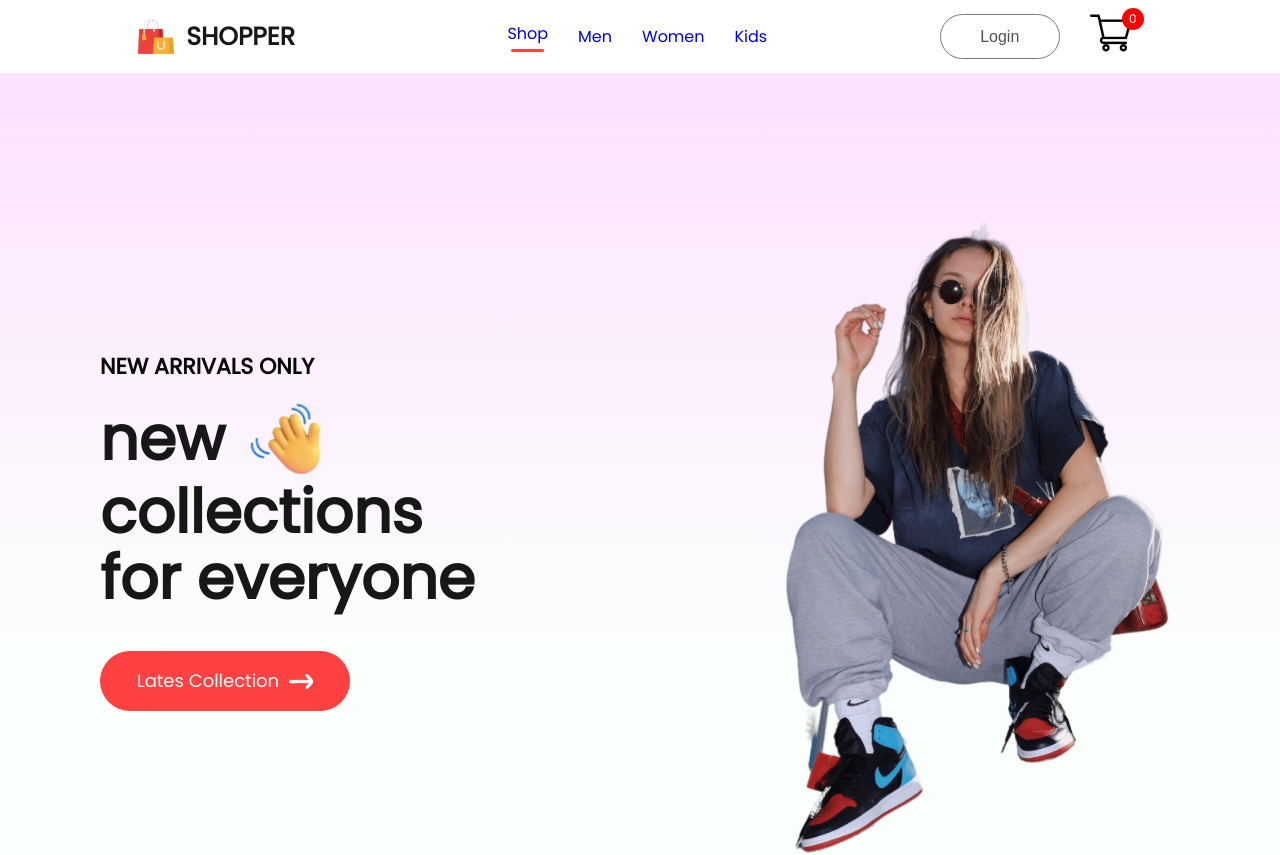
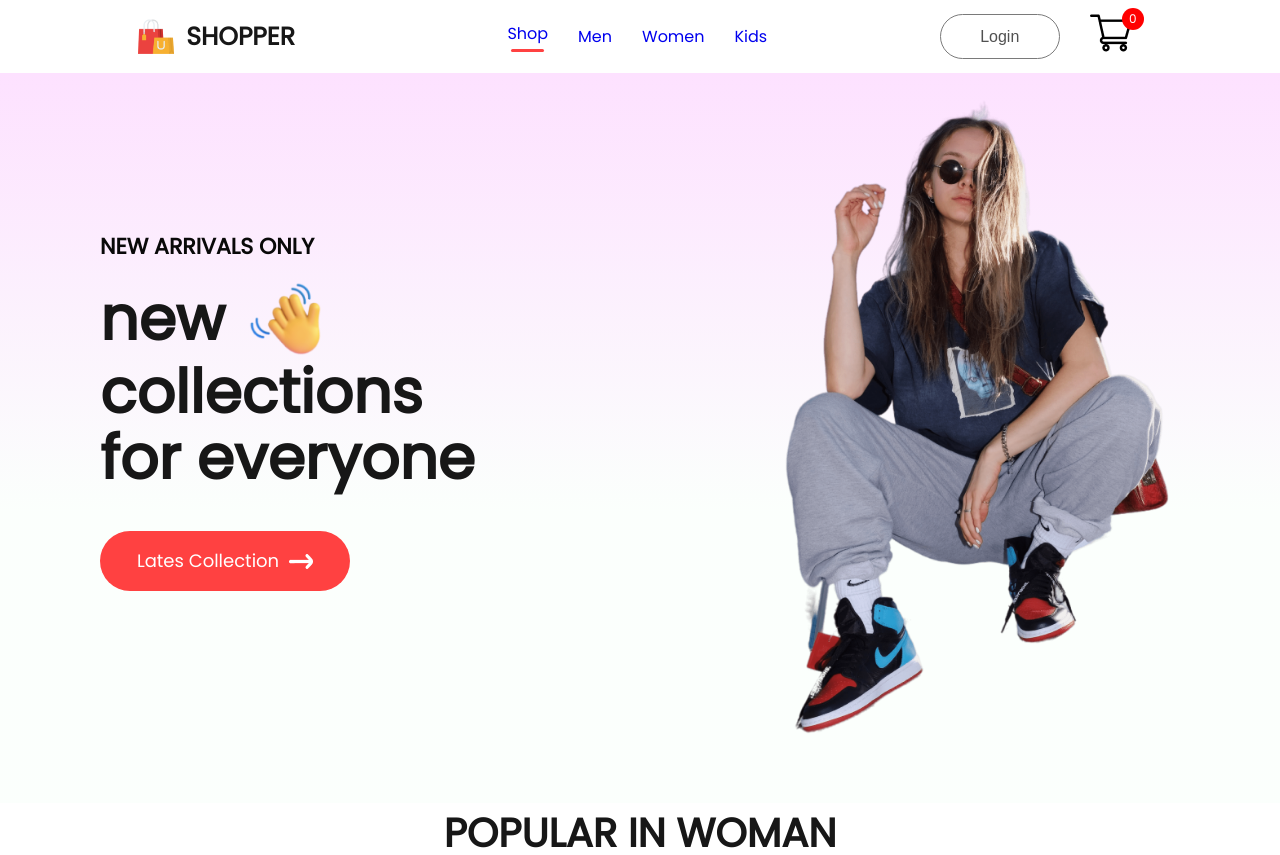
Before and after one commit to crescowboy/Keymashop-F, a React (Create React App) app: page / in a window 1280 px wide. Shown: the top 855 px of the page. Built offline with nearby package versions, Linux system fonts and the light colour scheme.

Commit message:
Hero responsive

```diff
--- a/src/Components/Hero/Hero.css
+++ b/src/Components/Hero/Hero.css
@@ -59,6 +59,9 @@
 }
 
 @media(max-width:1280px){
+    .hero{
+        height: 70vh;
+    }
     .hero-left{
         padding-left: 100px;
     }
@@ -84,6 +87,9 @@
 }
 
 @media(max-width:1024px){
+    .hero{
+        height: 50vh;
+    }
     .hero-left{
         padding-left: 80px;
     }
```
